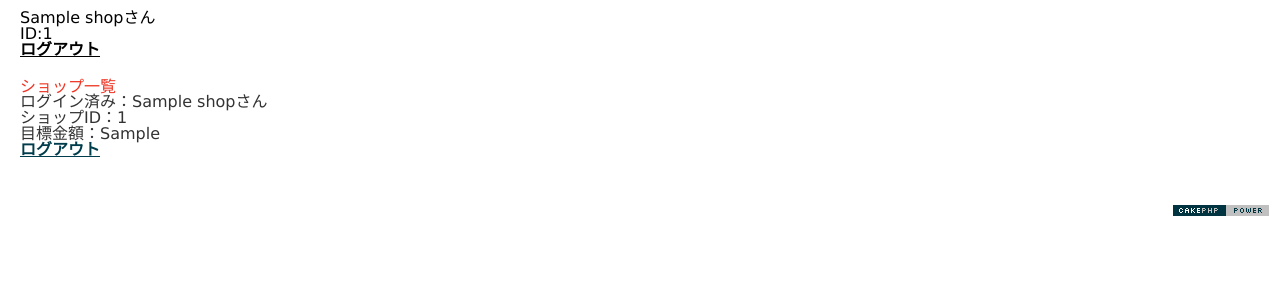
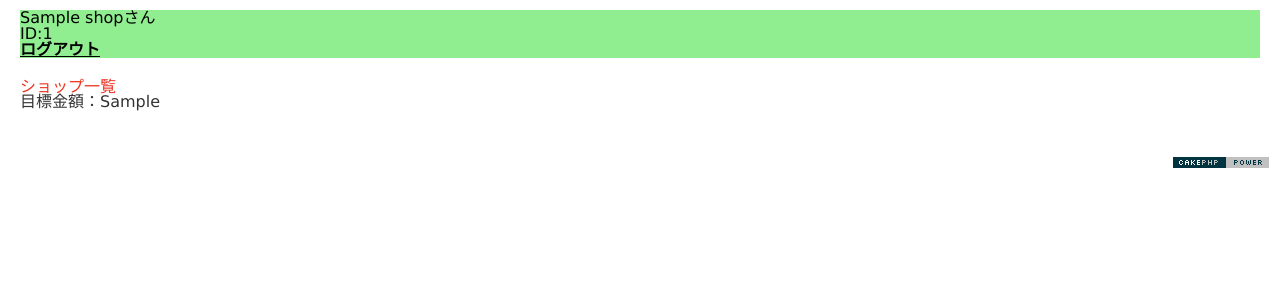
Before and after one commit to me-ta-tag/November_festival, a CakePHP app: the page made by app/View/Shops/index.ctp in a window 1280 px wide. Shown: the top 300 px of the page. Run offline with PHP 8.4 and a stand-in for CakePHP, Linux system fonts and the light colour scheme; the template is opened without the code that fills it: most values are stand-ins (such as "Sample title", 1, 10 or a date in 2020); data that the repository does not hold is empty; some libraries are stand-ins or nearby versions.

Commit message:
shop/indexに不必要な物削除、headerを区別するために、bicolorを追加

```diff
--- a/app/View/Shops/index.ctp
+++ b/app/View/Shops/index.ctp
@@ -1,6 +1,2 @@
 <h2>ショップ一覧</h2>
-ログイン済み：<?php print(h($shop['shop_name'])); ?>さん<br />
-ショップID：<?php print(h($shop['id'])); ?><br />
-        <?php //var_dump($shop) ?>
 目標金額：<?php print(h($shop['shop_goal'])); ?><br />
-<?php print($this->Html->link('ログアウト', 'logout')); ?>
--- a/app/webroot/css/style.css
+++ b/app/webroot/css/style.css
@@ -1,6 +1,7 @@
 @import url("reset.css");
 header {
   color: #000000;
+  background-color: lightgreen;
 }
 header a {
   color: black !important;
--- a/app/webroot/css/style.scss
+++ b/app/webroot/css/style.scss
@@ -2,6 +2,7 @@
 
 header{
     color: #000000;
+    background-color: lightgreen;
     a{
         color: black !important;
         &:hover{
```
